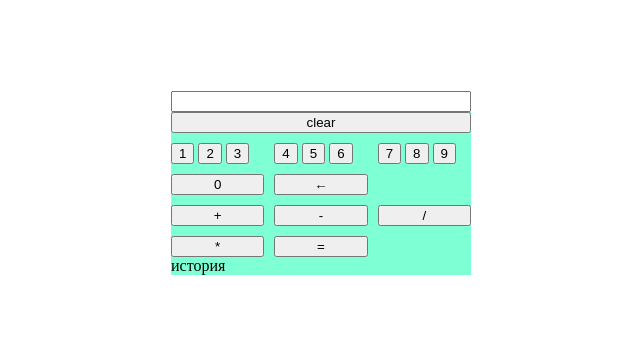
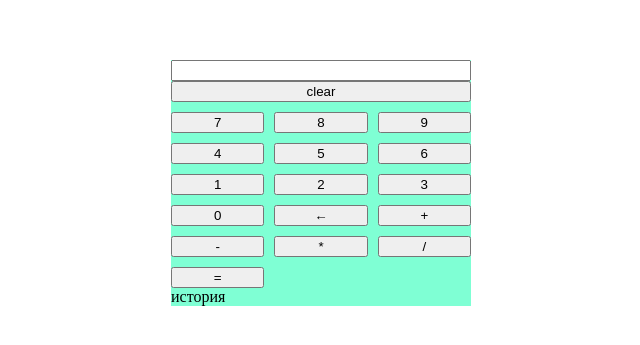
Before and after one commit to rncow/CalcJS, a plain HTML site: page index.html in a window 1280 px wide. Shown: the part 217-562 px from the top of the page, without its empty margins (319-959 px from the left). Drawn offline with Linux system fonts and the light colour scheme.

Commit message:
Update index.html

```diff
--- a/index.html
+++ b/index.html
@@ -9,36 +9,28 @@
     <title>Calculator</title>
 </head>
 <body>
-
-    <div id="calc" class="calc">
+  <div id="calc" class="calc">
         <div id="input">
             <div id="lastNum"></div>
             <input id="inputBar" type="text">
         </div>
         <div id="buttons">
             <button id="clearInput">clear</button>
-            <div>
-                <button class="calcButton">1</button>
-                <button class="calcButton">2</button>
-                <button class="calcButton">3</button>
-            </div>
-            <div>
-                <button class="calcButton">4</button>
-                <button class="calcButton">5</button>
-                <button class="calcButton">6</button>
-            </div>
-            <div>
-                <button class="calcButton">7</button>
-                <button class="calcButton">8</button>
-                <button class="calcButton">9</button>
-            </div>
+            <button class="calcButton">7</button>
+            <button class="calcButton">8</button>
+            <button class="calcButton">9</button>
+            <button class="calcButton">4</button>
+            <button class="calcButton">5</button>
+            <button class="calcButton">6</button>
+            <button class="calcButton">1</button>
+            <button class="calcButton">2</button>
+            <button class="calcButton">3</button>
             <button class="calcButton">0</button>
             <button class="calcButton">←</button>
-            <br>
             <button class="calcButton">+</button>
             <button class="calcButton">-</button>
+            <button class="calcButton">*</button>
             <button class="calcButton">/</button>
-            <button class="calcButton">*</button>
             <button class="calcButton">=</button>
         </div>
         <span> история </span>
```
